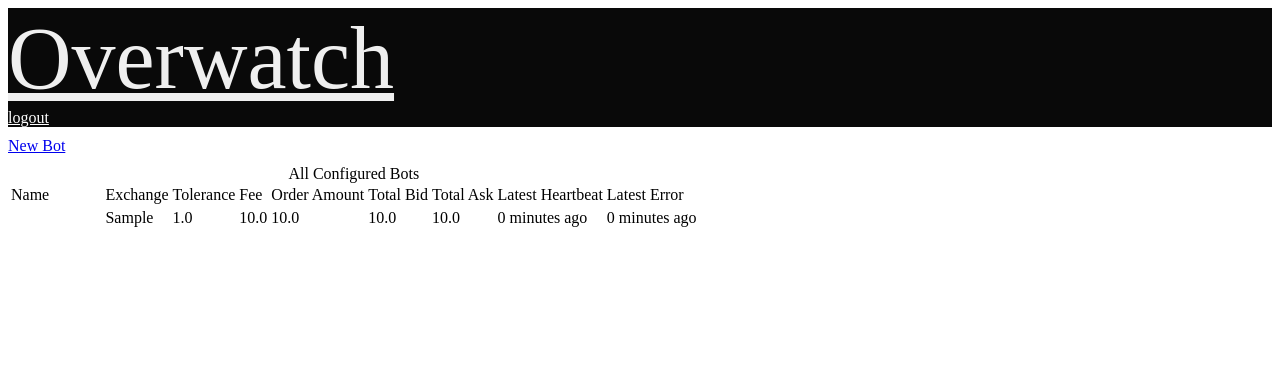
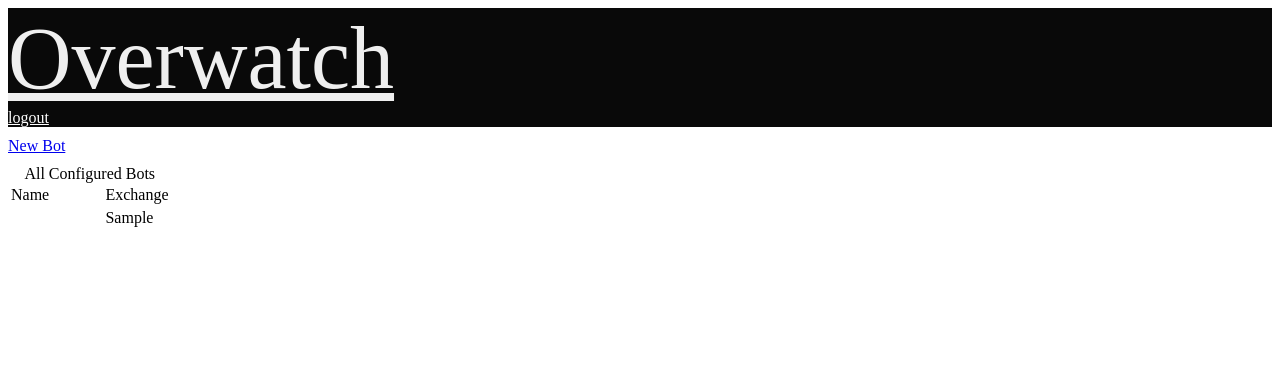
Before and after one commit to inuitwallet/overwatch, a Django app: page / in a window 1280 px wide. Shown: the top 387 px of the page. Run offline with Django 3.2, Linux system fonts and the light colour scheme; a user stored in the database is signed in; tables that the repository leaves empty hold one stand-in row (values such as "Sample post"); some libraries are stand-ins or nearby versions; some web fonts are replaced.

Commit message:
reduce amount of data on main page to allow for faster loading

```diff
--- a/overwatch/templates/overwatch/bot_list.html
+++ b/overwatch/templates/overwatch/bot_list.html
@@ -19,13 +19,6 @@
                     <tr>
                         <td>Name</td>
                         <td>Exchange</td>
-                        <td>Tolerance</td>
-                        <td>Fee</td>
-                        <td>Order Amount</td>
-                        <td>Total Bid</td>
-                        <td>Total Ask</td>
-                        <td>Latest Heartbeat</td>
-                        <td>Latest Error</td>
                     </tr>
                 </thead>
                 <tbody>
--- a/overwatch/templates/overwatch/fragments/bot.html
+++ b/overwatch/templates/overwatch/fragments/bot.html
@@ -7,23 +7,23 @@
         </a>
     </td>
     <td>{{ bot.exchange }}</td>
-    <td>{{ bot.tolerance }}</td>
-    <td>{{ bot.fee }}</td>
-    <td>{{ bot.order_amount }}</td>
-    <td>{{ bot.total_bid }}</td>
-    <td>{{ bot.total_ask }}</td>
-    <td>
-        {% if bot.latest_heartbeat %}
-            {{ bot.latest_heartbeat|timesince }} ago
-        {% else %}
-            No heartbeat yet
-        {% endif %}
-    </td>
-    <td>
-        {% if bot.last_error %}
-            {{ bot.last_error|timesince }} ago
-        {% else %}
-            No errors
-        {% endif %}
-    </td>
+    <!--<td>{{ bot.tolerance }}</td>-->
+    <!--<td>{{ bot.fee }}</td>-->
+    <!--<td>{{ bot.order_amount }}</td>-->
+    <!--<td>{{ bot.total_bid }}</td>-->
+    <!--<td>{{ bot.total_ask }}</td>-->
+    <!--<td>-->
+        <!--{% if bot.latest_heartbeat %}-->
+            <!--{{ bot.latest_heartbeat|timesince }} ago-->
+        <!--{% else %}-->
+            <!--No heartbeat yet-->
+        <!--{% endif %}-->
+    <!--</td>-->
+    <!--<td>-->
+        <!--{% if bot.last_error %}-->
+            <!--{{ bot.last_error|timesince }} ago-->
+        <!--{% else %}-->
+            <!--No errors-->
+        <!--{% endif %}-->
+    <!--</td>-->
 </tr>
```
